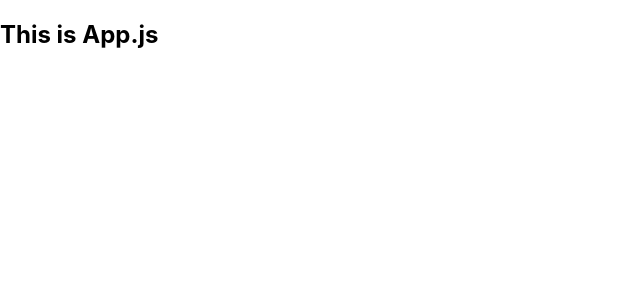
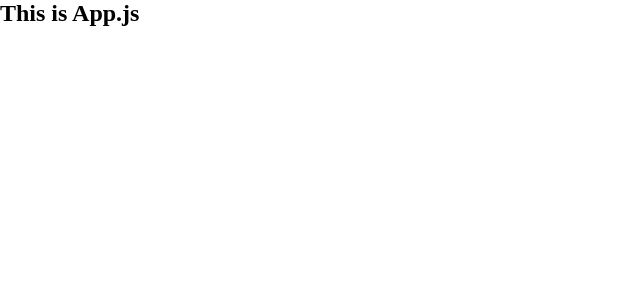
Before and after one commit to MAbdurahman/reactjs-grocery-list, a React (Create React App) app: page / in a window 1280 px wide. Shown: the top 300 px of the page, without its empty margins (0-640 px from the left). Built offline with nearby package versions, Linux system fonts and the light colour scheme.

Commit message:
Add npm packages and google fonts

```diff
--- a/package.json
+++ b/package.json
@@ -8,6 +8,8 @@
     "@testing-library/user-event": "^12.1.10",
     "react": "^17.0.2",
     "react-dom": "^17.0.2",
+    "react-icons": "3.11.0",
+    "react-loading-icons": "^1.0.6",
     "react-scripts": "4.0.3",
     "web-vitals": "^1.0.1"
   },
--- a/src/index.css
+++ b/src/index.css
@@ -1,13 +1,27 @@
-body {
+/* =========================================
+              Website Resets
+============================================ */
+@import url('https://fonts.googleapis.com/css2?family=Montserrat:wght@100;300;400&family=Source+Code+Pro:wght@300;400&display=swap');
+*,
+*::after,
+*::before {
   margin: 0;
-  font-family: -apple-system, BlinkMacSystemFont, 'Segoe UI', 'Roboto', 'Oxygen',
-    'Ubuntu', 'Cantarell', 'Fira Sans', 'Droid Sans', 'Helvetica Neue',
-    sans-serif;
-  -webkit-font-smoothing: antialiased;
-  -moz-osx-font-smoothing: grayscale;
+  padding: 0;
+  box-sizing: border-box;
+  -webkit-user-select: none;
+  -moz-user-select: none;
+  -ms-user-select: none;
+  -o-user-select: none;
+  user-select: none;
 }
 
-code {
-  font-family: source-code-pro, Menlo, Monaco, Consolas, 'Courier New',
-    monospace;
+*::-moz-focus-inner {
+  border: 0;
 }
+
+*:focus {
+  outline: none;
+}
+/*=============================================
+          Search Form
+================================================*/
```
